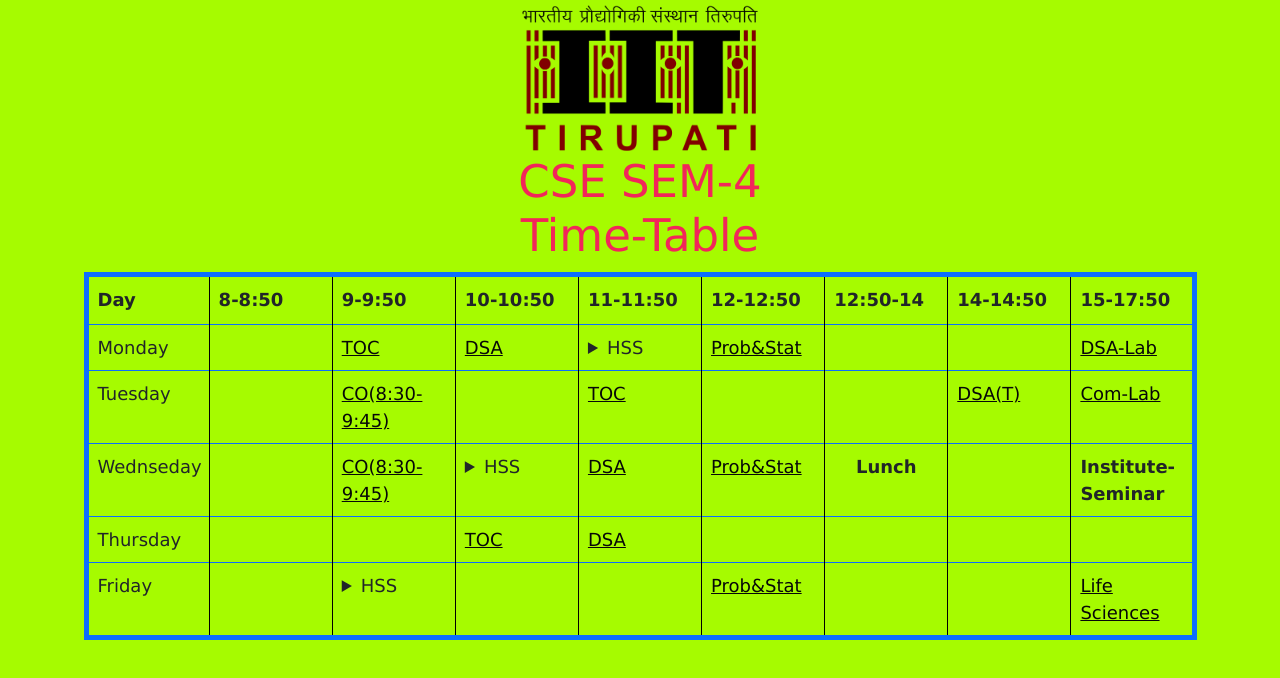
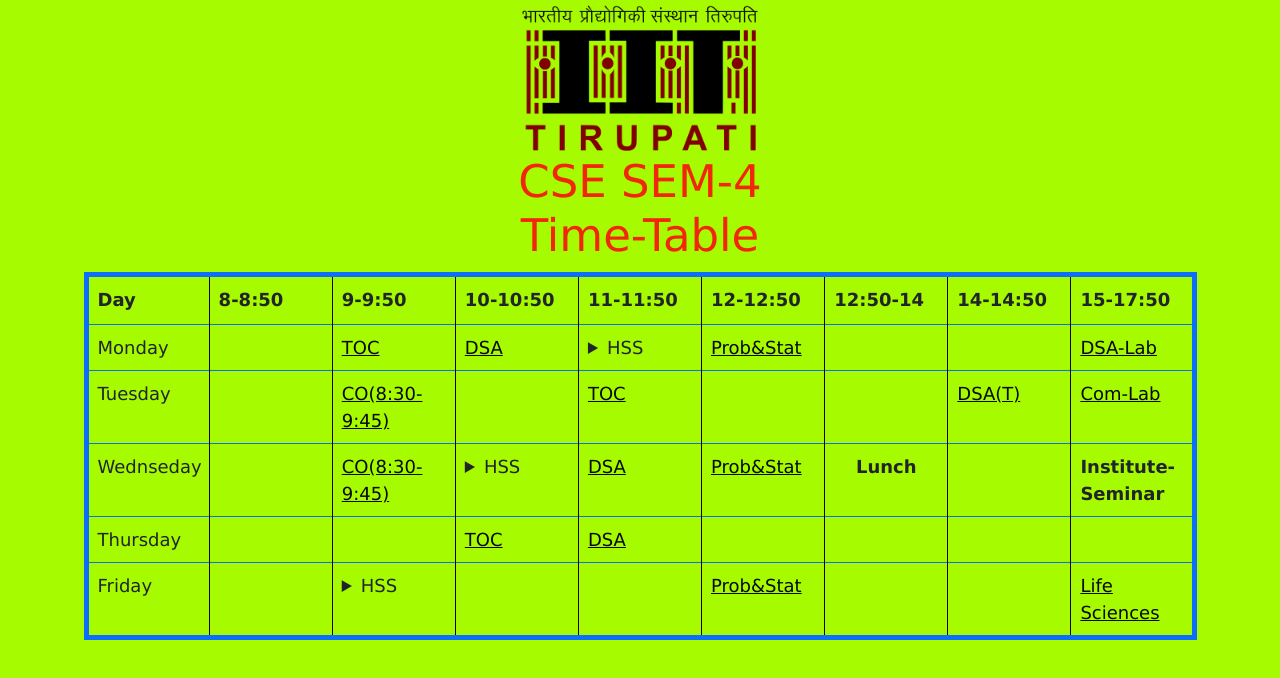
Before and after one commit to prathik8794/Timetable-SEM4, a website: page index.html in a window 1280 px wide. Drawn offline with nearby package versions, Linux system fonts and the light colour scheme.

Commit message:
Update style.css

```diff
--- a/style.css
+++ b/style.css
@@ -25,7 +25,7 @@
 }
 h1{
     text-align: center;
-    color: rgb(255 0 106 / 85%);
+    color: rgb(255 0 10 / 85%);
     font-size: 29px;
 }
 h1:hover{
```
